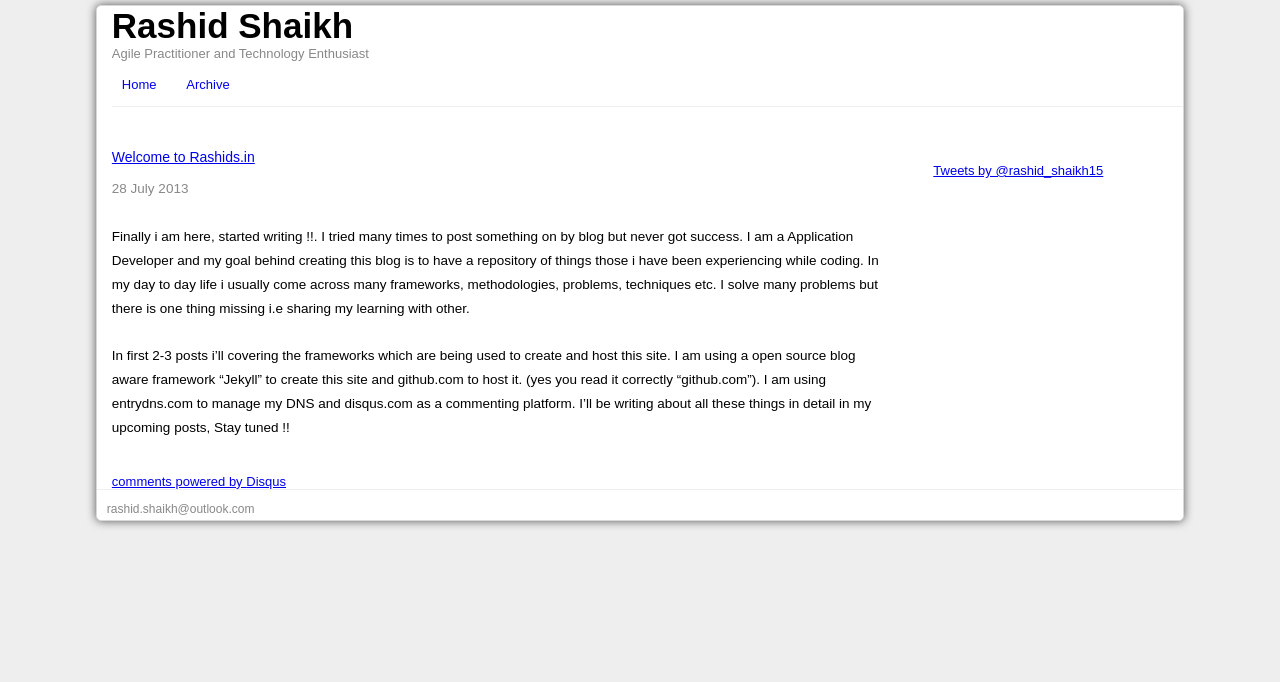
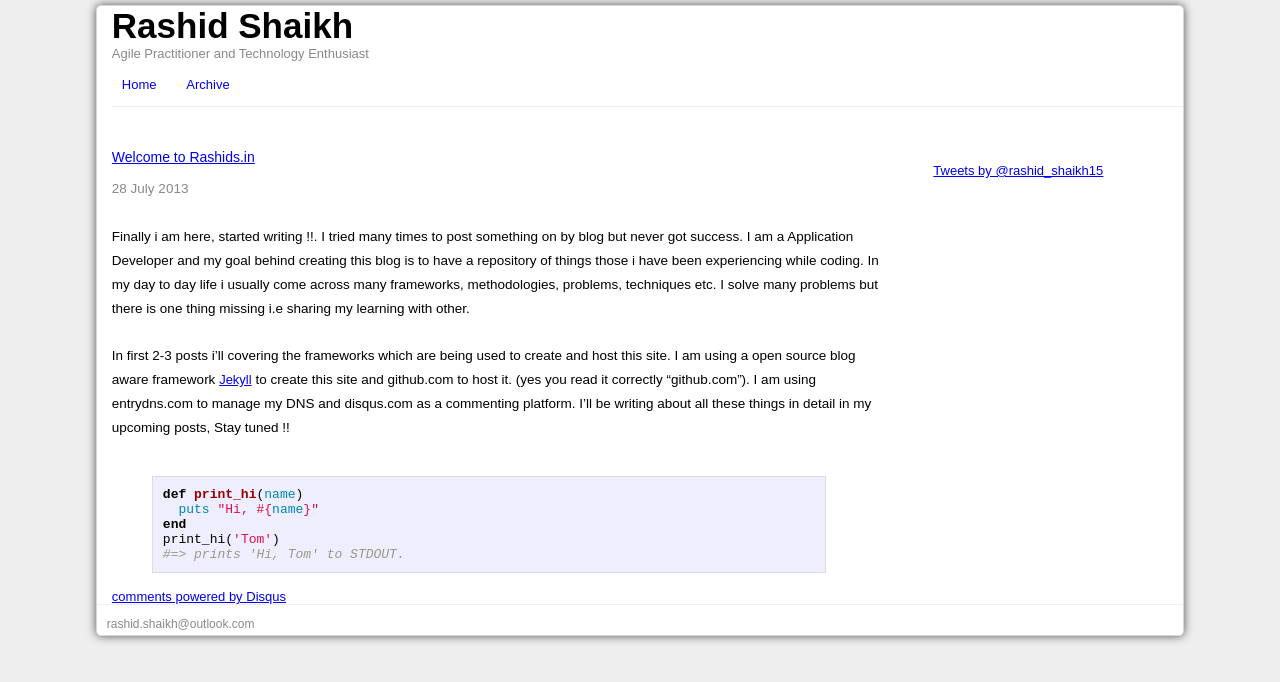
Before and after one commit to rashidshaikh/rashidshaikh.github.com, a Jekyll site: the page built from _posts/2013-07-28-first-post.markdown, in a window 1280 px wide. Shown: the top 682 px of the page. Built offline with Jekyll 4.4.1, drawn with Linux system fonts in a browser that asks for light colours; comment, search, counter and statistics services are not loaded.

Commit message:
Adding pygments to highlight code.

```diff
--- a/_config.yml
+++ b/_config.yml
@@ -1,2 +1,2 @@
 ---
-pygments: false
+pygments: true
--- a/_includes/post-header.html
+++ b/_includes/post-header.html
@@ -7,16 +7,17 @@
 <meta name="author" content="Rashid Shaikh">
 <meta name="viewport" content="user-scalable=no,width=device-width" />
 <LINK href="/assets/styles/desktop.css" rel="stylesheet" type="text/css">
+<LINK href="/assets/styles/syntax.css" rel="stylesheet" type="text/css">
 <!--
 <LINK href="/assets/styles/desktop.css" media="all and (min-device-width: 600px)" rel="stylesheet" type="text/css">
 <LINK href="/assets/styles/mobile.css" media="all and (max-device-width: 600px)" rel="stylesheet" type="text/css">
  -->
-<link rel="stylesheet" href="/assets/highlight.js/styles/idea.css">
-<script src="/assets/highlight.js/highlight.pack.js"></script>
-<script>
+<!-- <link rel="stylesheet" href="/assets/highlight.js/styles/idea.css">
+<script src="/assets/highlight.js/highlight.pack.js"></script> -->
+<!-- <script>
   hljs.tabReplace = '    ';
   hljs.initHighlightingOnLoad();
-  </script>
+  </script> -->
 </head>
 <body>
 <div id="mainWrapper">
--- a/_posts/2013-07-28-first-post.markdown
+++ b/_posts/2013-07-28-first-post.markdown
@@ -8,4 +8,12 @@
 ---
 Finally i am here, started writing !!. I tried many times to post something on by blog but never got success. I am a Application Developer and my goal behind creating this blog is to have a repository of things those i have been experiencing while coding. In my day to day life i usually come across many frameworks, methodologies, problems, techniques etc. I solve many problems but there is one thing missing i.e sharing my learning with other.
 
-In first 2-3 posts i'll covering the frameworks which are being used to create and host this site. I am using a open source blog aware framework "Jekyll" to create this site and github.com to host it. (yes you read it correctly "github.com"). I am using entrydns.com to manage my DNS and disqus.com as a commenting platform. I'll be writing about all these things in detail in my upcoming posts, Stay tuned !!
+In first 2-3 posts i'll covering the frameworks which are being used to create and host this site. I am using a open source blog aware framework [Jekyll](http://jekyllrb.com/) to create this site and github.com to host it. (yes you read it correctly "github.com"). I am using entrydns.com to manage my DNS and disqus.com as a commenting platform. I'll be writing about all these things in detail in my upcoming posts, Stay tuned !!
+
+{% highlight ruby %}
+def print_hi(name)
+  puts "Hi, #{name}"
+end
+print_hi('Tom')
+#=> prints 'Hi, Tom' to STDOUT.
+{% endhighlight %}
--- a/assets/styles/desktop.css
+++ b/assets/styles/desktop.css
@@ -14,9 +14,9 @@
 	color: red;
 }
 
-nav a {
-	//border-radius: 5px 5px 5px 5px;
-	//color: #FFFFFF;
+nav a { //
+	border-radius: 5px 5px 5px 5px; //
+	color: #FFFFFF;
 	padding: 10px;
 	text-decoration: none;
 }
@@ -24,14 +24,14 @@
 nav {
 	margin-top: 14px;
 	position: absolute;
-    top: 43px;
+	top: 43px;
 }
 
 .active {
 	text-decoration: underline;
-	font-weight: bold;
-	//color: #000;
-	//background-color: #FFF;
+	font-weight: bold; //
+	color: #000; //
+	background-color: #FFF;
 }
 
 nav a:HOVER {
@@ -39,11 +39,12 @@
 	color: #000;
 }
 
-.headLineTwo{
+.headLineTwo {
 	font-size: 13px;
 	color: #888888;
 	font-weight: normal;
 }
+
 #mainWrapper {
 	border: 1px solid #D8D8D8;
 	box-shadow: 0 0 10px rgba(0, 0, 0, 0.65);
@@ -55,33 +56,32 @@
 	margin-bottom: 50px;
 }
 
-header,#contentWrapper {
-	//padding-left: 15px;
+header,#contentWrapper { //
+	padding-left: 15px;
 }
 
-header, footer {
-	//background-color: #2E9FFF;
-	//color: #FFFFFF;
+header,footer { //
+	background-color: #2E9FFF; //
+	color: #FFFFFF;
 }
 
-header{
+header {
 	font-size: 35px;
 	border-bottom: 1px solid #EEEEEE;
 	font-weight: bold;
 	height: 100px;
 	margin-left: 15px;
-
 }
 
-footer{
+footer {
 	height: 30px;
 	font-size: 12px;
 	border-top: 1px solid #EEEEEE;
 	color: #888888;
 }
 
-footer p{
-	//padding-top: 10px;
+footer p { //
+	padding-top: 10px;
 	margin-left: 10px;
 }
 
@@ -95,8 +95,8 @@
 	width: 74%;
 	margin-left: 15px;
 	margin-top: 10px;
-	float: left;
-	//border-right: 2px solid #EEEEEE;
+	float: left; //
+	border-right: 2px solid #EEEEEE;
 }
 
 #right {
@@ -115,10 +115,11 @@
 	margin-top: -15px;
 }
 
-.blogsummary{
+.blogsummary {
 	border-bottom: 1px solid #EEEEEE;
 }
-.blogsummary, .blogentry p {
+
+.blogsummary,.blogentry p {
 	font-size: 13.5px;
 	margin-top: -10px;
 	padding-bottom: 20px;
@@ -136,26 +137,33 @@
 	margin-left: 15px;
 }
 
-.archive-list li{
+.archive-list li {
 	list-style: none;
 }
 
-.archive-list li a{
+.archive-list li a {
 	font-size: 14px;
 }
 
-#commentBox{
+#commentBox {
 	padding: 15px;
 }
 
-#logoText{
+#logoText {
 	font-size: 10px;
-    margin-left: 157px;
-    position: absolute;
-    top: 57px;
+	margin-left: 157px;
+	position: absolute;
+	top: 57px;
 }
 
-#logo{
+#logo {
 	display: block;
 	position: relative;
 }
+
+pre {
+	border: 1px solid #ddd;
+	background-color: #eef;
+	padding: 10px;
+	margin-right: 50px;
+}
--- /dev/null
+++ b/assets/styles/syntax.css
@@ -0,0 +1,60 @@
+.highlight  { background: #ffffff; }
+.highlight .c { color: #999988; font-style: italic } /* Comment */
+.highlight .err { color: #a61717; background-color: #e3d2d2 } /* Error */
+.highlight .k { font-weight: bold } /* Keyword */
+.highlight .o { font-weight: bold } /* Operator */
+.highlight .cm { color: #999988; font-style: italic } /* Comment.Multiline */
+.highlight .cp { color: #999999; font-weight: bold } /* Comment.Preproc */
+.highlight .c1 { color: #999988; font-style: italic } /* Comment.Single */
+.highlight .cs { color: #999999; font-weight: bold; font-style: italic } /* Comment.Special */
+.highlight .gd { color: #000000; background-color: #ffdddd } /* Generic.Deleted */
+.highlight .gd .x { color: #000000; background-color: #ffaaaa } /* Generic.Deleted.Specific */
+.highlight .ge { font-style: italic } /* Generic.Emph */
+.highlight .gr { color: #aa0000 } /* Generic.Error */
+.highlight .gh { color: #999999 } /* Generic.Heading */
+.highlight .gi { color: #000000; background-color: #ddffdd } /* Generic.Inserted */
+.highlight .gi .x { color: #000000; background-color: #aaffaa } /* Generic.Inserted.Specific */
+.highlight .go { color: #888888 } /* Generic.Output */
+.highlight .gp { color: #555555 } /* Generic.Prompt */
+.highlight .gs { font-weight: bold } /* Generic.Strong */
+.highlight .gu { color: #aaaaaa } /* Generic.Subheading */
+.highlight .gt { color: #aa0000 } /* Generic.Traceback */
+.highlight .kc { font-weight: bold } /* Keyword.Constant */
+.highlight .kd { font-weight: bold } /* Keyword.Declaration */
+.highlight .kp { font-weight: bold } /* Keyword.Pseudo */
+.highlight .kr { font-weight: bold } /* Keyword.Reserved */
+.highlight .kt { color: #445588; font-weight: bold } /* Keyword.Type */
+.highlight .m { color: #009999 } /* Literal.Number */
+.highlight .s { color: #d14 } /* Literal.String */
+.highlight .na { color: #008080 } /* Name.Attribute */
+.highlight .nb { color: #0086B3 } /* Name.Builtin */
+.highlight .nc { color: #445588; font-weight: bold } /* Name.Class */
+.highlight .no { color: #008080 } /* Name.Constant */
+.highlight .ni { color: #800080 } /* Name.Entity */
+.highlight .ne { color: #990000; font-weight: bold } /* Name.Exception */
+.highlight .nf { color: #990000; font-weight: bold } /* Name.Function */
+.highlight .nn { color: #555555 } /* Name.Namespace */
+.highlight .nt { color: #000080 } /* Name.Tag */
+.highlight .nv { color: #008080 } /* Name.Variable */
+.highlight .ow { font-weight: bold } /* Operator.Word */
+.highlight .w { color: #bbbbbb } /* Text.Whitespace */
+.highlight .mf { color: #009999 } /* Literal.Number.Float */
+.highlight .mh { color: #009999 } /* Literal.Number.Hex */
+.highlight .mi { color: #009999 } /* Literal.Number.Integer */
+.highlight .mo { color: #009999 } /* Literal.Number.Oct */
+.highlight .sb { color: #d14 } /* Literal.String.Backtick */
+.highlight .sc { color: #d14 } /* Literal.String.Char */
+.highlight .sd { color: #d14 } /* Literal.String.Doc */
+.highlight .s2 { color: #d14 } /* Literal.String.Double */
+.highlight .se { color: #d14 } /* Literal.String.Escape */
+.highlight .sh { color: #d14 } /* Literal.String.Heredoc */
+.highlight .si { color: #d14 } /* Literal.String.Interpol */
+.highlight .sx { color: #d14 } /* Literal.String.Other */
+.highlight .sr { color: #009926 } /* Literal.String.Regex */
+.highlight .s1 { color: #d14 } /* Literal.String.Single */
+.highlight .ss { color: #990073 } /* Literal.String.Symbol */
+.highlight .bp { color: #999999 } /* Name.Builtin.Pseudo */
+.highlight .vc { color: #008080 } /* Name.Variable.Class */
+.highlight .vg { color: #008080 } /* Name.Variable.Global */
+.highlight .vi { color: #008080 } /* Name.Variable.Instance */
+.highlight .il { color: #009999 } /* Literal.Number.Integer.Long */
```
Also changed, not shown: _includes/header.html (+5 -4 lines), 1 other file.
